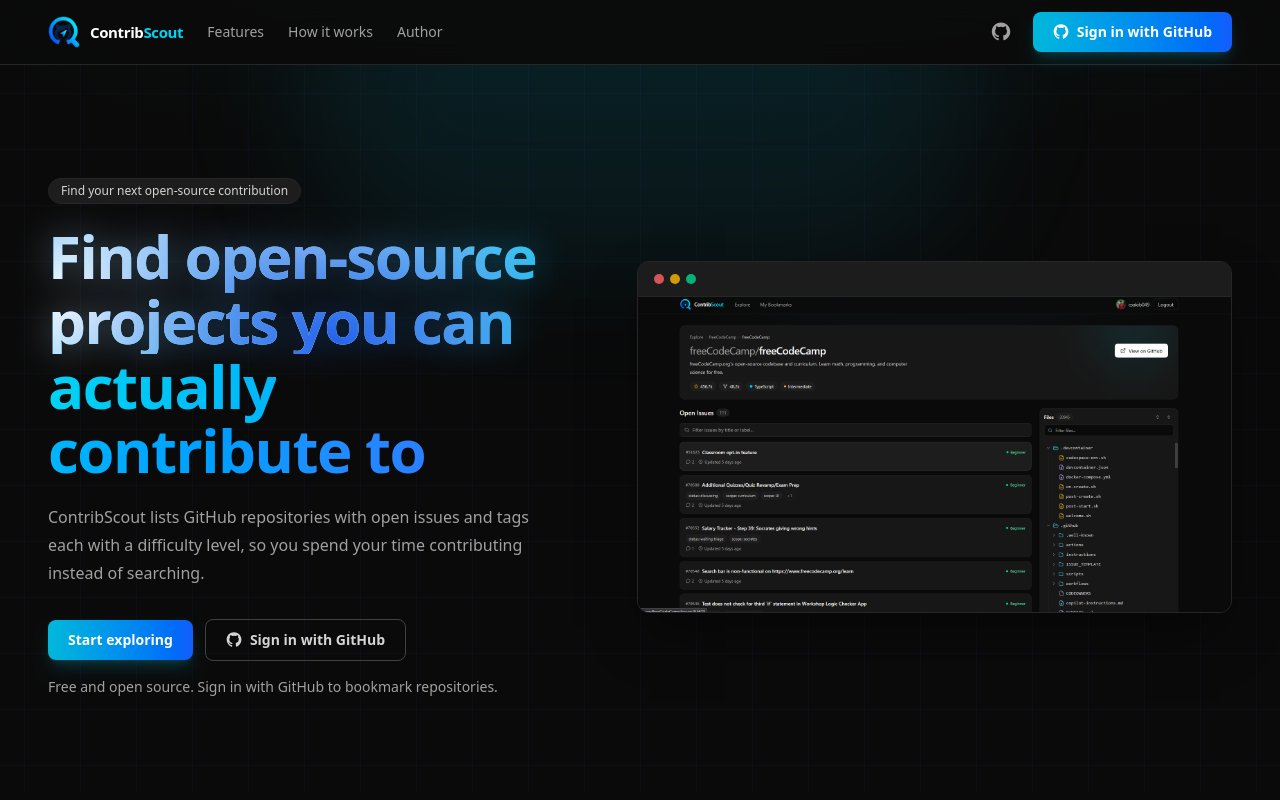
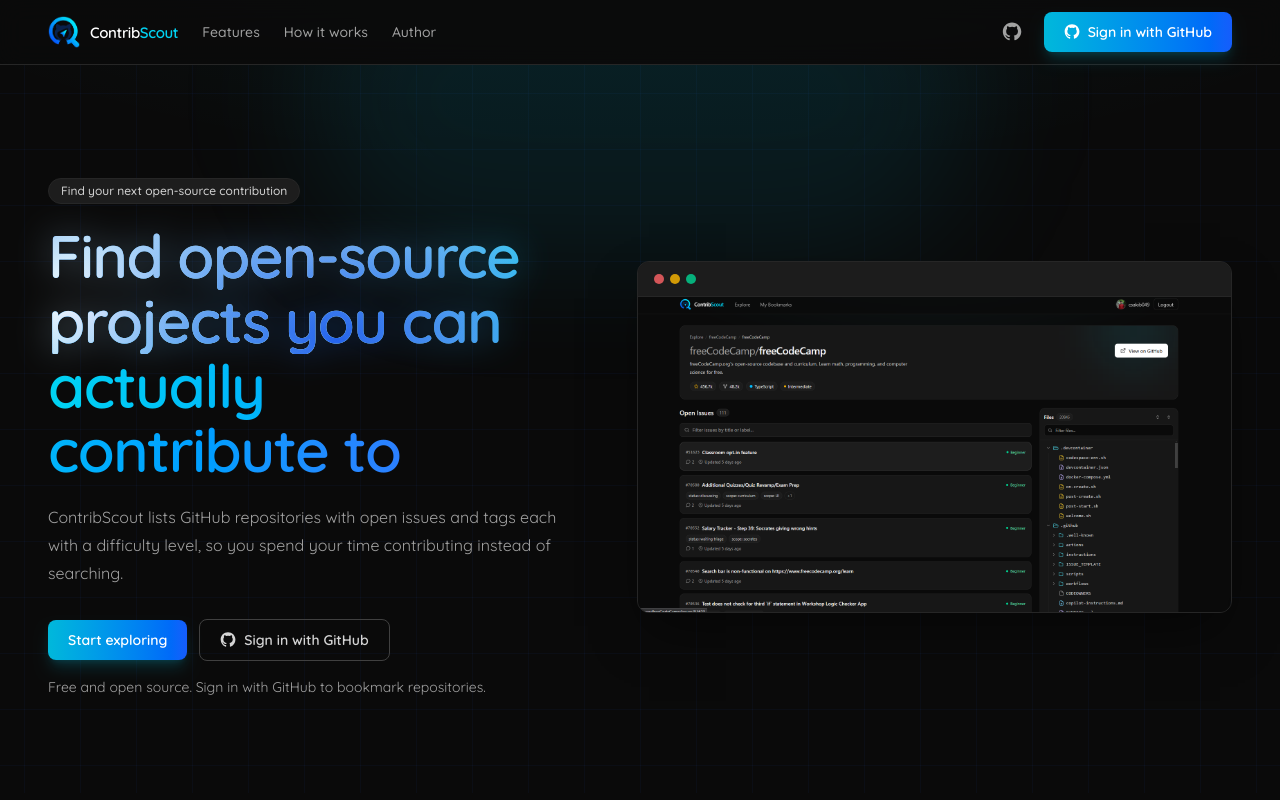
Before and after one commit to csakib049/ContribScout, a React (Vite) app in the folder frontend/: page / in a window 1280 px wide. Shown: the top 800 px of the page. Built offline with nearby package versions, Linux system fonts and the light colour scheme; no server answers.

Commit message:
add Quicksand fonts to the website

```diff
--- a/frontend/src/index.css
+++ b/frontend/src/index.css
@@ -1,3 +1,4 @@
+@import url("https://fonts.googleapis.com/css2?family=Quicksand:wght@300..700&display=swap");
 @import "tailwindcss";
 
 @theme {
@@ -13,6 +14,8 @@
   --color-success: #34d399;
   --color-warning: #fbbf24;
   --color-danger: #f87171;
+  --font-sans: "Quicksand", ui-sans-serif, system-ui, -apple-system, "Segoe UI",
+    Roboto, "Helvetica Neue", Arial, sans-serif;
 }
 
 html {
@@ -48,8 +51,7 @@
   );
   background-repeat: no-repeat;
   color: var(--color-neutral-100);
-  font-family: ui-sans-serif, system-ui, -apple-system, "Segoe UI", Roboto,
-    "Helvetica Neue", Arial, sans-serif;
+  font-family: var(--font-sans);
   -webkit-font-smoothing: antialiased;
   -moz-osx-font-smoothing: grayscale;
 }
```
